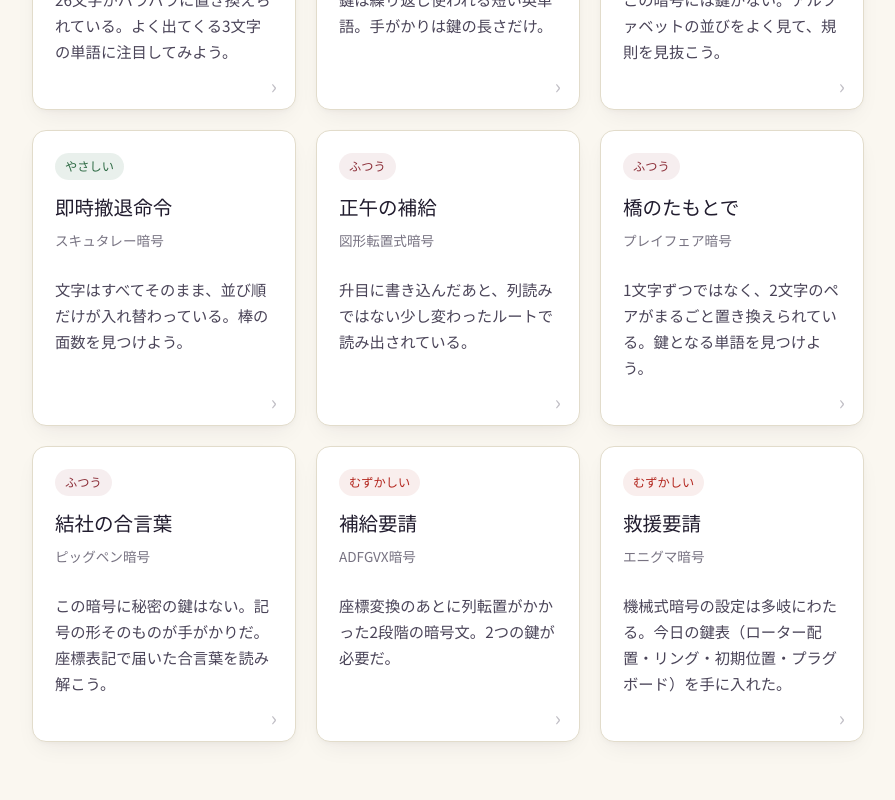
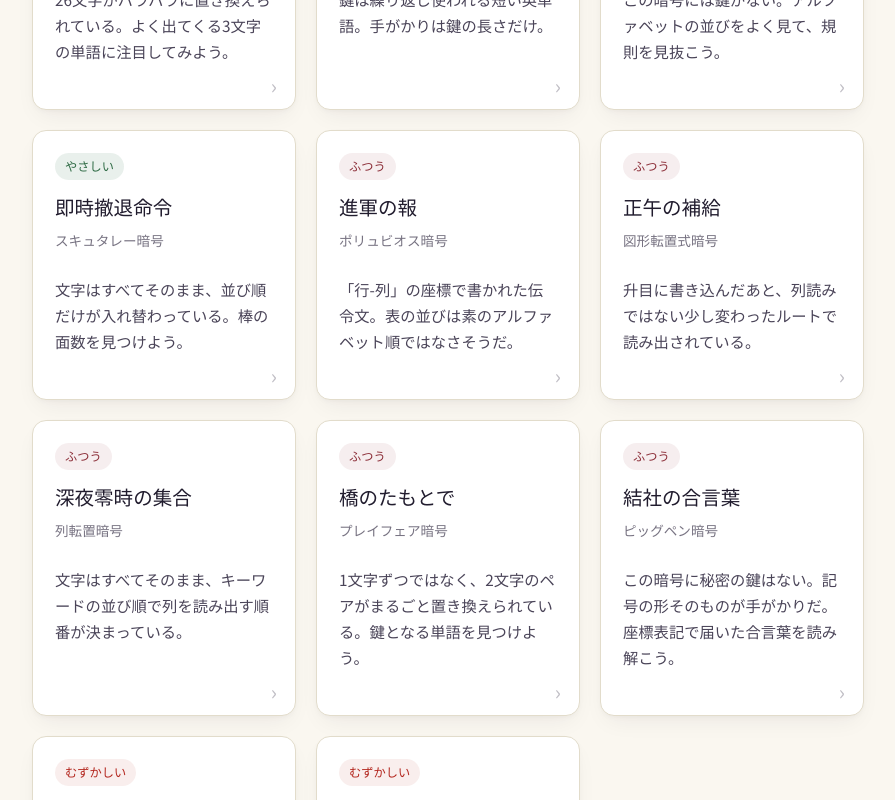
Before and after one commit to turntuptechnologies-ai/classical-cipher-playground, a React (Vite) app: page /#/challenges in a window 1280 px wide. Shown: the part 760-1560 px from the top of the page, without its empty margins (192-1087 px from the left). Built offline with nearby package versions, Linux system fonts and the light colour scheme; a web font is replaced by a local one.

Commit message:
feat: ポリュビオス・列転置ぶんの解読チャレンジを追加 (#44)
polybius-1, columnar-1の2問を追加。暗号文・ヒント・答えの組は
実際の暗号ロジック(polybiusDecode/columnarDecode)で検証済み

```diff
--- a/src/challenges/data.ts
+++ b/src/challenges/data.ts
@@ -108,6 +108,18 @@ export const CHALLENGES: Challenge[] = [
     answer: "RETREATATONCE",
   },
   {
+    id: "polybius-1",
+    cipherId: "polybius",
+    cipherName: "ポリュビオス暗号",
+    cipherPath: "/polybius",
+    difficulty: "medium",
+    title: "進軍の報",
+    prompt: "「行-列」の座標で書かれた伝令文。表の並びは素のアルファベット順ではなさそうだ。",
+    ciphertext: "3-3 1-5 1-2 1-4 2-4 1-5 4-4 2-2 1-5 5-2 3-4",
+    hints: ["鍵は6文字の英単語です。", "鍵は GREECE です。"],
+    answer: "MARCH AT DAWN",
+  },
+  {
     id: "geometric-1",
     cipherId: "geometric",
     cipherName: "図形転置式暗号",
@@ -118,6 +130,18 @@ export const CHALLENGES: Challenge[] = [
     ciphertext: "BRINGLTNOONISUPPASE",
     hints: ["行数は4です。", "読み出しルートは「渦巻き読み」です。"],
     answer: "BRINGSUPPLIESATNOON",
+  },
+  {
+    id: "columnar-1",
+    cipherId: "columnar",
+    cipherName: "列転置暗号",
+    cipherPath: "/columnar",
+    difficulty: "medium",
+    title: "深夜零時の集合",
+    prompt: "文字はすべてそのまま、キーワードの並び順で列を読み出す順番が決まっている。",
+    ciphertext: "TGTNEITEDAIMMH",
+    hints: ["鍵は6文字の英単語です。", "鍵は SHIELD です。"],
+    answer: "MEET AT MIDNIGHT",
   },
   {
     id: "playfair-1",
```
Also changed, not shown: 1 other file (tests, documents, lock files or other folders).
